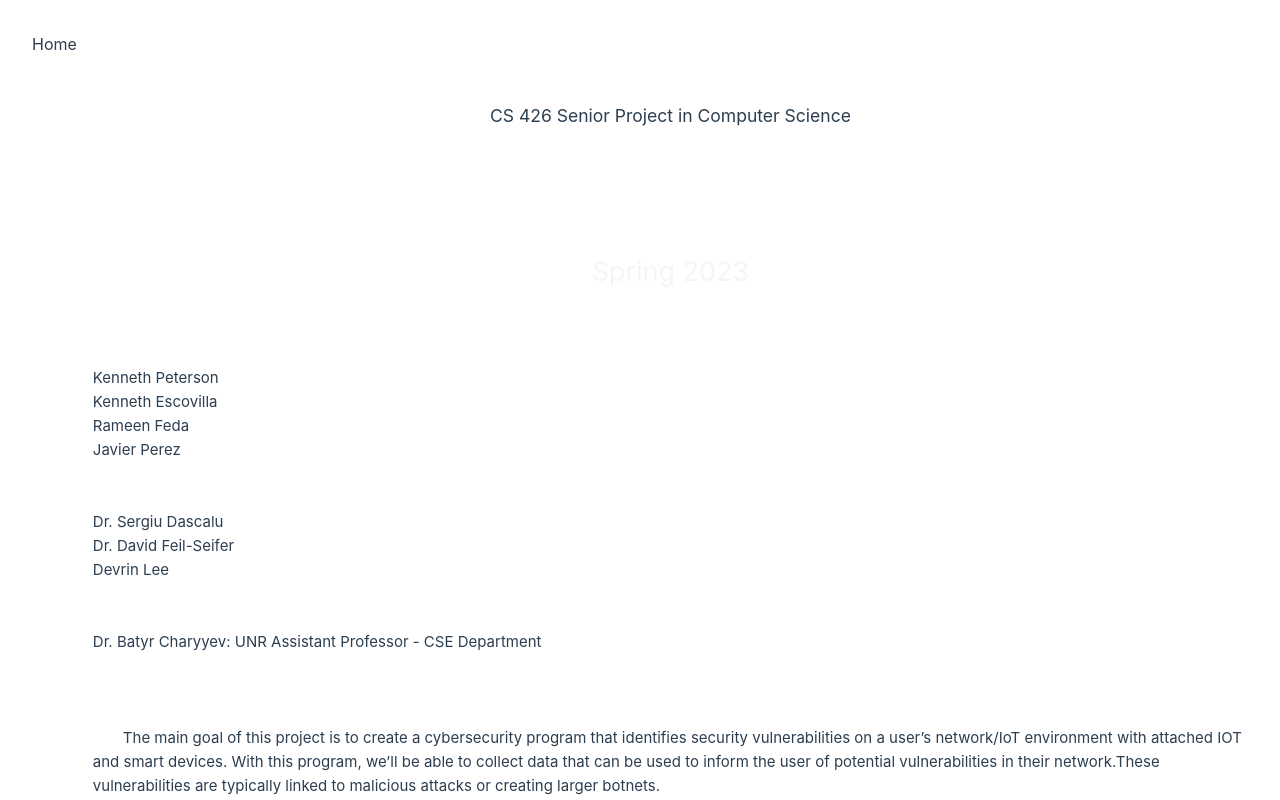
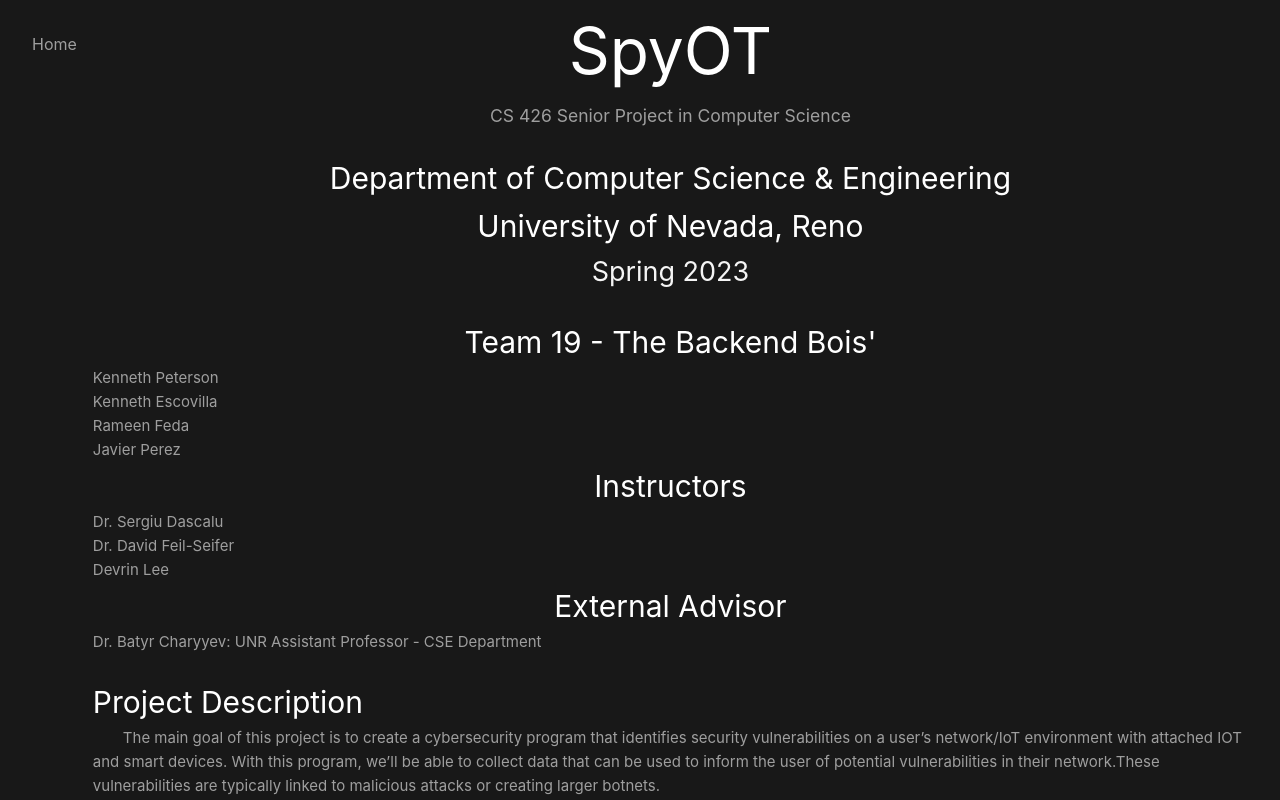
Before and after one commit to SpyOT/SpyOT, a Vue app: page / in a window 1280 px wide. Shown: the top 800 px of the page. Built offline with nearby package versions, Linux system fonts and the light colour scheme.

Commit message:
root bground fix?

```diff
--- a/src/assets/base.css
+++ b/src/assets/base.css
@@ -23,15 +23,15 @@
 
 /* semantic color variables for this project */
 :root {
-  --color-background: var(--vt-c-white);
-  --color-background-soft: var(--vt-c-white-soft);
-  --color-background-mute: var(--vt-c-white-mute);
+  --color-background: var(--vt-c-black);
+  --color-background-soft: var(--vt-c-black-soft);
+  --color-background-mute: var(--vt-c-black-mute);
 
-  --color-border: var(--vt-c-divider-light-2);
-  --color-border-hover: var(--vt-c-divider-light-1);
+  --color-border: var(--vt-c-divider-dark-2);
+  --color-border-hover: var(--vt-c-divider-dark-1);
 
-  --color-heading: var(--vt-c-text-light-1);
-  --color-text: var(--vt-c-text-light-1);
+  --color-heading: var(--vt-c-text-dark-1);
+  --color-text: var(--vt-c-text-dark-2);
 
   --section-gap: 160px;
 }
```
